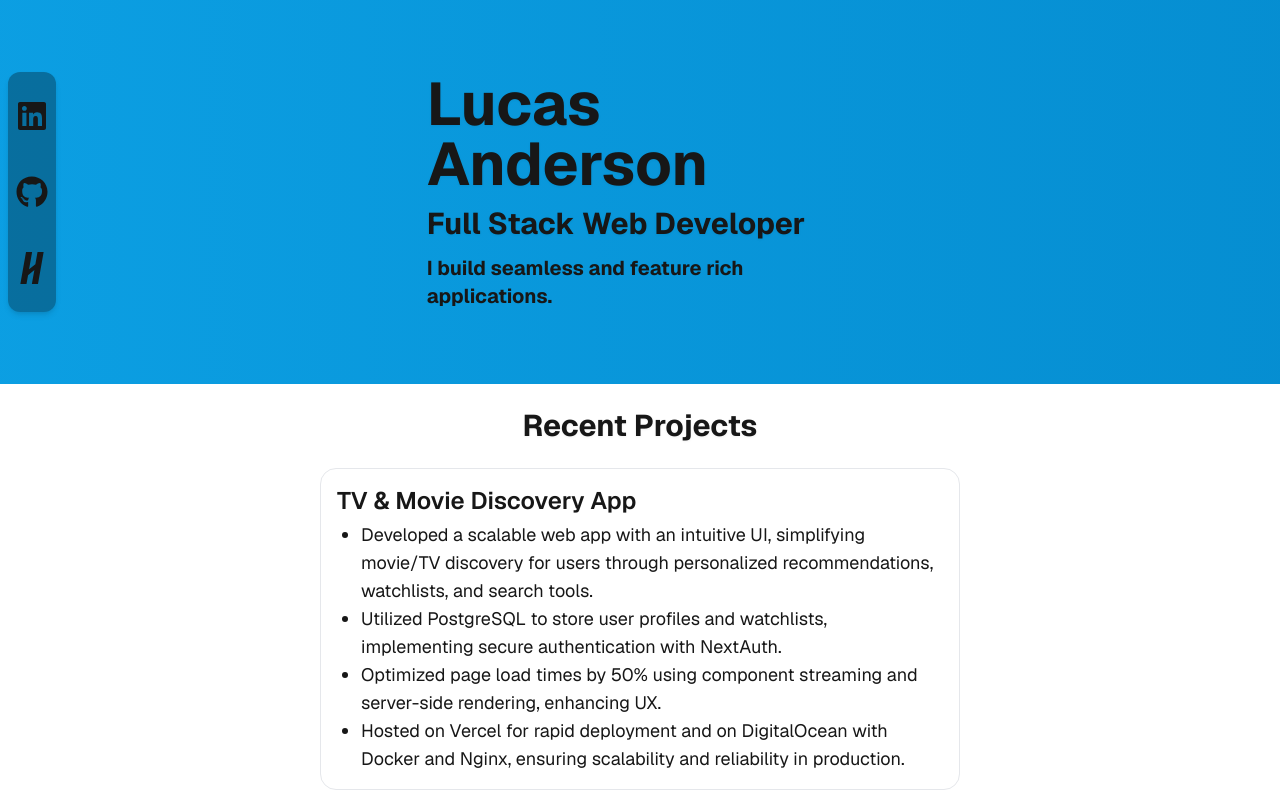
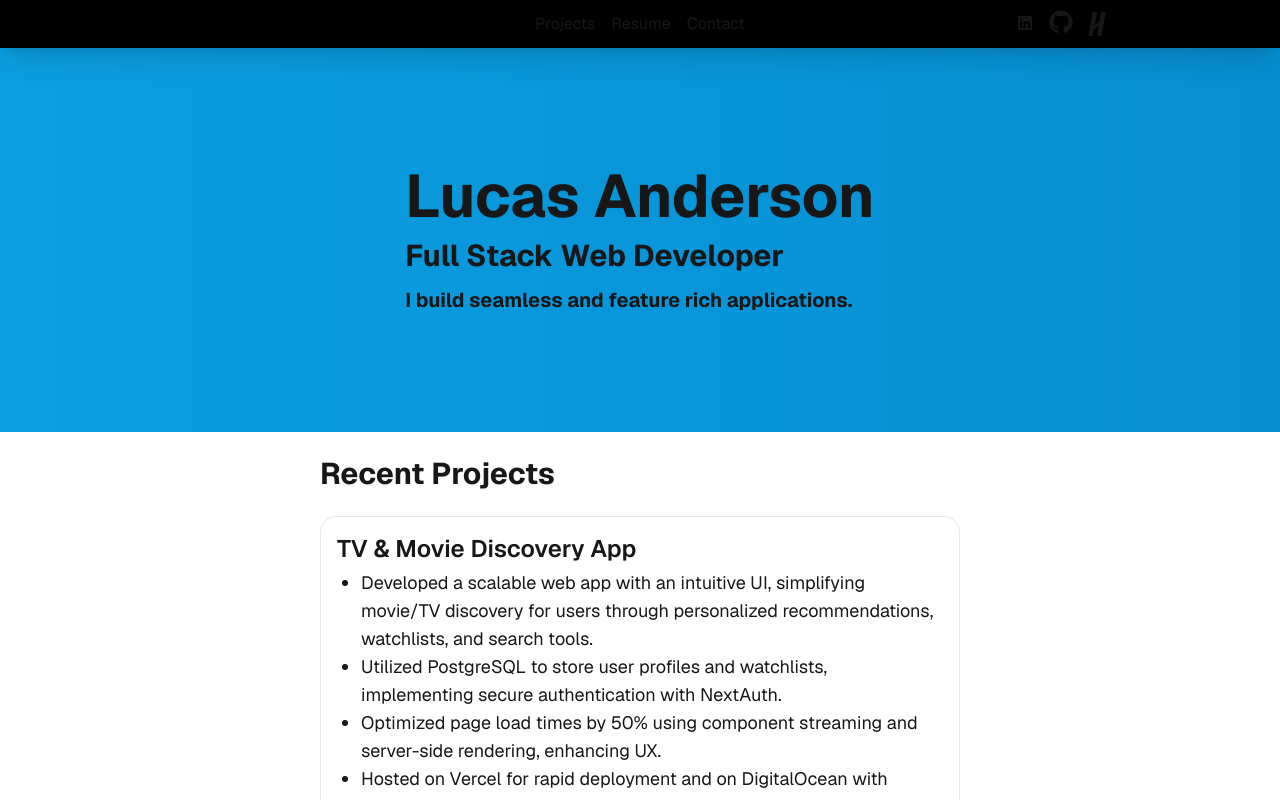
Before and after one commit to ay-Lucas/portfolio, a Next.js app: page / in a window 1280 px wide. Shown: the top 800 px of the page. Built offline with nearby package versions, Linux system fonts and the light colour scheme.

Commit message:
add navbar and remove vertical bar

```diff
--- a/src/app/page.tsx
+++ b/src/app/page.tsx
@@ -1,14 +1,12 @@
+import NavBar from "@/components/NavBar";
 import ProjectCard from "@/components/ProjectCard";
-import SocialVerticalBar from "@/components/SocialVerticalBar";
 
 export default function Home() {
   return (
     <main className="min-h-screen font-[family-name:var(--font-geist-sans)]">
       <div className="bg-gradient-to-r from-sky-500 to-sky-600 animate-gradient-x">
-        <div className="grid grid-cols-3 h-96 items-center">
-          <div>
-            <SocialVerticalBar />
-          </div>
+        <NavBar />
+        <div className="h-96 grid place-content-center">
           <div className="flex flex-col gap-3">
             <h1 className="text-6xl font-bold drop-shadow-sm">
               Lucas Anderson
@@ -23,7 +21,7 @@ export default function Home() {
         </div>
       </div>
       <div className="md:w-1/2 md:p-0 w-full p-5 mx-auto space-y-6">
-        <h1 className="text-3xl font-bold drop-shadow-sm pt-6 text-center">
+        <h1 className="text-3xl font-bold drop-shadow-sm pt-6 text-left">
           Recent Projects
         </h1>
         <ProjectCard
--- /dev/null
+++ b/src/components/NavBar.tsx
@@ -0,0 +1,34 @@
+import { faGithub, faLinkedin } from "@fortawesome/free-brands-svg-icons";
+import { FontAwesomeIcon } from "@fortawesome/react-fontawesome";
+import Handshake from "/public/handshake.svg";
+export default function NavBar({ className }: { className?: string }) {
+  return (
+    <div
+      className={`shadow-xl w-full grid grid-cols-3 place-items-center p-2 bg-black/100 backdrop-blur-xl items-center ${className}`}
+    >
+      <div></div>
+      <div className="grid grid-flow-col gap-2">
+        <button className="p-1">Projects</button>
+        <button className="p-1">Resume</button>
+        <button className="p-1">Contact</button>
+      </div>
+      <div className="grid grid-flow-col gap-3 items-center">
+        <a href="https://www.linkedin.com/in/lucas-c-anderson/">
+          <FontAwesomeIcon
+            icon={faLinkedin}
+            className="w-6 h- 6transition-colors hover:text-sky-200"
+          />
+        </a>
+        <a href="https://github.com/ay-lucas">
+          <FontAwesomeIcon
+            icon={faGithub}
+            className="w-6 h-6 transition-colors hover:text-sky-200"
+          />
+        </a>
+        <a href="https://sc.joinhandshake.com/profiles/r6jz3b">
+          <Handshake className="w-[1.5rem] h-[1.5rem] transition-colors hover:text-sky-200" />
+        </a>
+      </div>
+    </div>
+  );
+}
--- a/src/components/SocialVerticalBar.tsx
+++ /dev/null
@@ -1,30 +0,0 @@
-import { faGithub, faLinkedin } from "@fortawesome/free-brands-svg-icons";
-import { FontAwesomeIcon } from "@fortawesome/react-fontawesome";
-import Handshake from "/public/handshake.svg";
-export default function SocialVerticalBar({
-  className,
-}: {
-  className?: string;
-}) {
-  return (
-    <div
-      className={`shadow-md grid grid-cols-1 place-items-center p-2 ml-2 bg-black/30 h-60 rounded-xl items-center w-12 ${className}`}
-    >
-      <a href="https://www.linkedin.com/in/lucas-c-anderson/">
-        <FontAwesomeIcon
-          icon={faLinkedin}
-          className="w-8 h-8 transition-colors hover:text-sky-200"
-        />
-      </a>
-      <a href="https://github.com/ay-lucas">
-        <FontAwesomeIcon
-          icon={faGithub}
-          className="w-8 h-8 transition-colors hover:text-sky-200"
-        />
-      </a>
-      <a href="https://sc.joinhandshake.com/profiles/r6jz3b">
-        <Handshake className="w-8 h-8 transition-colors hover:text-sky-200" />
-      </a>
-    </div>
-  );
-}
```
